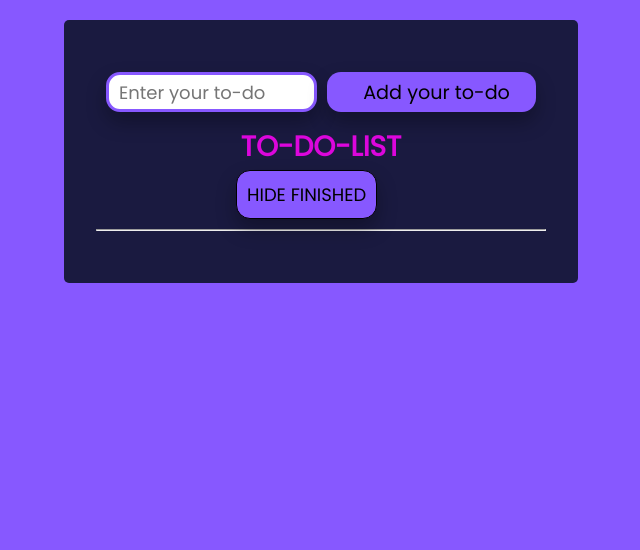
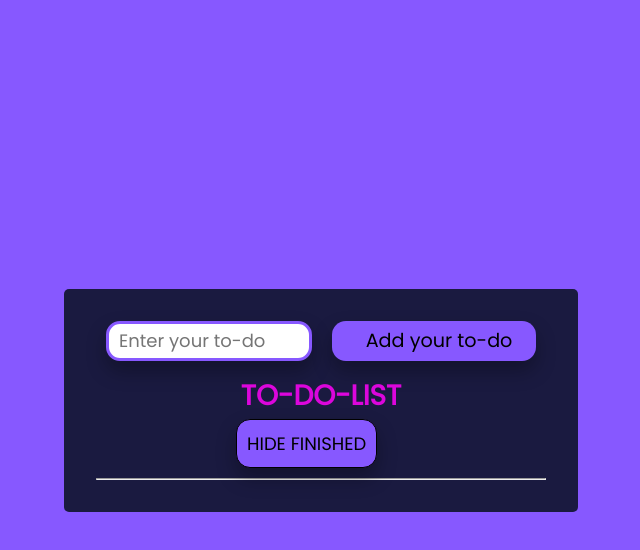
Before and after one commit to soniapadhi26/My_ToDoList, a React (Create React App) app: page / in a window 1280 px wide. Shown: the top 550 px of the page, without its empty margins (319-959 px from the left). Built offline with nearby package versions, Linux system fonts and the light colour scheme.

Commit message:
commit message

```diff
--- a/src/App.css
+++ b/src/App.css
@@ -11,6 +11,7 @@ body {
   display: flex;
   justify-content: center;
   align-items: center;
+  height: 100vh; /* Full viewport height */
 }
 
 .App {
@@ -26,8 +27,7 @@ body {
   border-radius: 5px;
   width: 100%;
   max-width: 786px;
-  margin-top: 20px;
-  margin-bottom: 20px;
+  margin: 0 auto; /* Center horizontally */
 }
 
 .center-container {
@@ -35,8 +35,7 @@ body {
   max-width: 450px;
   justify-content: center;
   align-items: center;
-  margin-top: 20px;
-  margin-bottom: 20px;
+  margin: 0 auto; /* Center horizontally */
 }
 
 .app-heading {
@@ -87,7 +86,6 @@ body {
 .add-btn:hover {
   background-color: greenyellow;
   color: darkgreen;
-  font-family: Poppins;
 }
 
 .list-item {
@@ -200,3 +198,86 @@ body {
 .show:hover {
   background-color: bisque;
 }
+
+/* Media Queries */
+
+/* Phones */
+@media (max-width: 600px) {
+  .main-container {
+    padding: 1rem;
+    margin: 0 auto;
+    flex-direction: column;
+  }
+
+  .input-container {
+    flex-direction: column;
+  }
+
+  .input-box-todo,
+  .add-btn {
+    width: 100%;
+    margin-left: 0;
+    margin-right: 0;
+  }
+
+  .list-item {
+    margin-left: 0;
+    margin-right: 0;
+  }
+
+  .show {
+    left: 50%;
+    transform: translateX(-50%);
+  }
+}
+
+/* Tablets */
+@media (min-width: 601px) and (max-width: 1024px) {
+  .main-container {
+    padding: 1.5rem;
+    margin: 0 auto;
+    flex-direction: column;
+  }
+
+  .input-box-todo,
+  .add-btn {
+    width: 80%;
+    margin-left: 0;
+    margin-right: 0;
+  }
+
+  .list-item {
+    margin-left: 5px;
+    margin-right: 5px;
+  }
+
+  .show {
+    left: 50%;
+    transform: translateX(-50%);
+  }
+}
+
+/* Laptops */
+@media (min-width: 1025px) {
+  .main-container {
+    padding: 2rem;
+    margin: 0 auto;
+  }
+
+  .input-box-todo,
+  .add-btn {
+    width: 70%;
+    margin-left: 10px;
+    margin-right: 10px;
+  }
+
+  .list-item {
+    margin-left: 10px;
+    margin-right: 10px;
+  }
+
+  .show {
+    left: 140px;
+    transform: none;
+  }
+}
--- a/src/components/Todolist.js
+++ b/src/components/Todolist.js
@@ -6,6 +6,7 @@ function Todolist({ item, index, deleteItem, editItem, checkItem }) {
   };
 
   return (
+    <div>
     <li className={`list-item ${item.checked ? 'checked' : ''}`}>
       <span className={`task ${item.checked ? 'line-through' : ''}`}>
         {item.task}
@@ -28,6 +29,7 @@ function Todolist({ item, index, deleteItem, editItem, checkItem }) {
         />
       </span>
     </li>
+    </div>
   );
 }
 
--- a/src/index.js
+++ b/src/index.js
@@ -10,8 +10,4 @@ root.render(
     <App />
   </React.StrictMode>
 );
-
-// If you want to start measuring performance in your app, pass a function
-// to log results (for example: reportWebVitals(console.log))
-// or send to an analytics endpoint. Learn more: https://bit.ly/CRA-vitals
 reportWebVitals();
```
Also changed, not shown: 1 other file (tests, documents, lock files or other folders).
